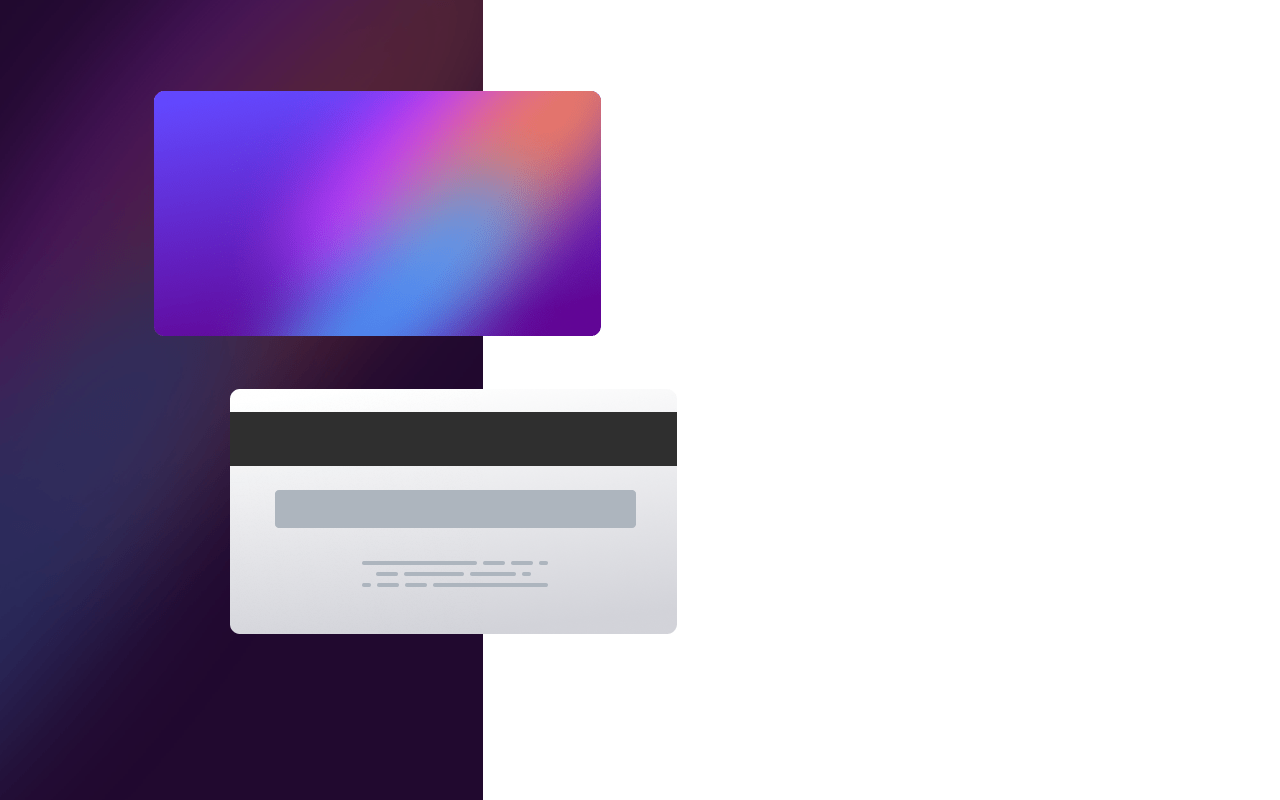
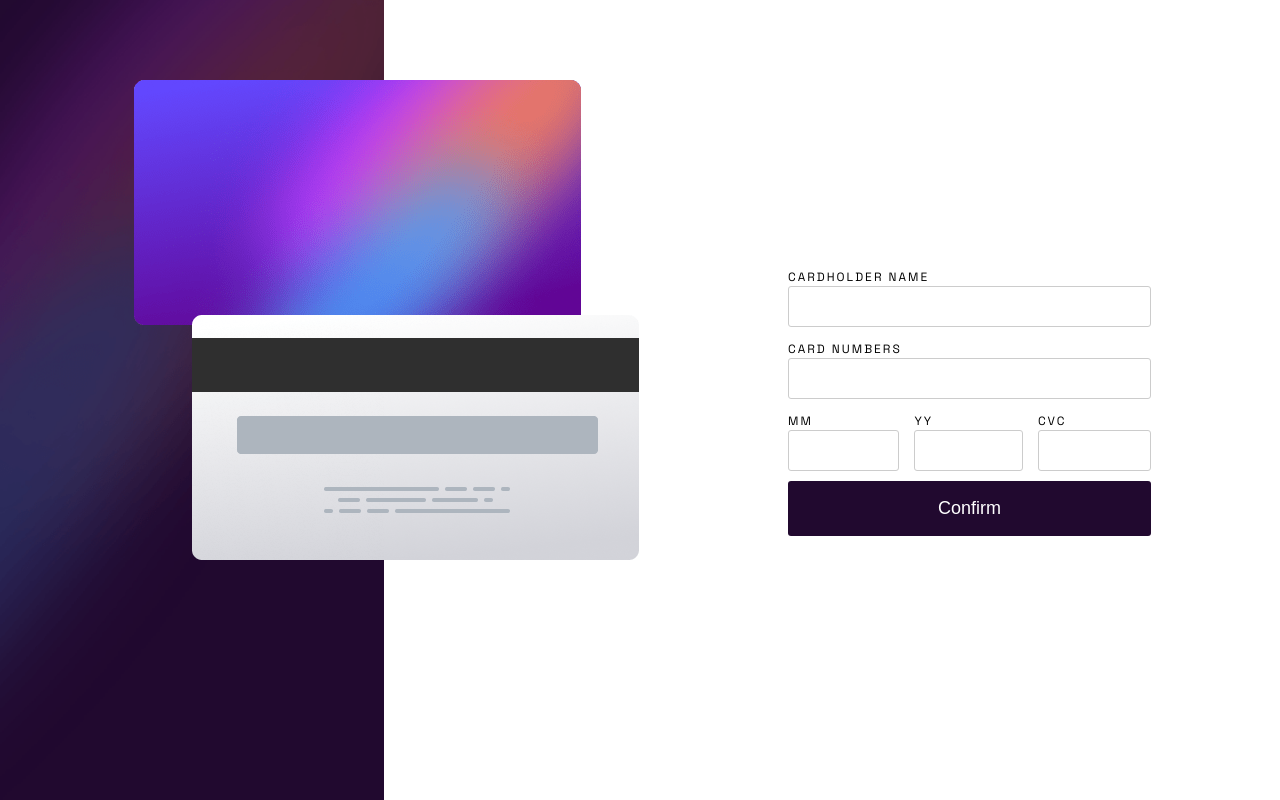
Before and after one commit to astarta16/interactive-card-details, a React (Vite) app: page / in a window 1280 px wide. Shown: the top 800 px of the page. Built offline with nearby package versions, Linux system fonts and the light colour scheme.

Commit message:
fix heigh issue

```diff
--- a/src/App.tsx
+++ b/src/App.tsx
@@ -33,7 +33,7 @@ function App(): JSX.Element {
 export default App;
 
 const AppContainer = styled.div`
-  /* display: flex; */
+  display: flex;
   align-items: center;
 `;
 
--- a/src/Components/Card.tsx
+++ b/src/Components/Card.tsx
@@ -13,18 +13,25 @@ type FormData = {
 
 const Container = styled.div`
   position: relative;
+  height: 100vh;
+  width: 50%;
+  background-image: url(${BgImage});
+  background-size: cover;
+  background-position: center;
+  background-repeat: no-repeat;
 `;
+
 
 const CardImageFront = styled.img`
   position: absolute;
   top: 10%;
-  left: 20%;
+  left: 35%;
 `;
 
 const CardImageBack = styled.img`
   position: absolute;
   bottom: 30%;
-  left: 30%;
+  left: 50%;
 `;
 
 const CardText = styled.div`
@@ -52,10 +59,11 @@ interface CardProps {
   formData: FormData | null;
 }
 
+
 function Card({ formData }: CardProps) {
   return (
     <Container>
-      <img src={BgImage} alt="Background" />
+
       <CardImageFront src={CardFront} alt="Card Front" />
       {formData ? (
         <>
```
